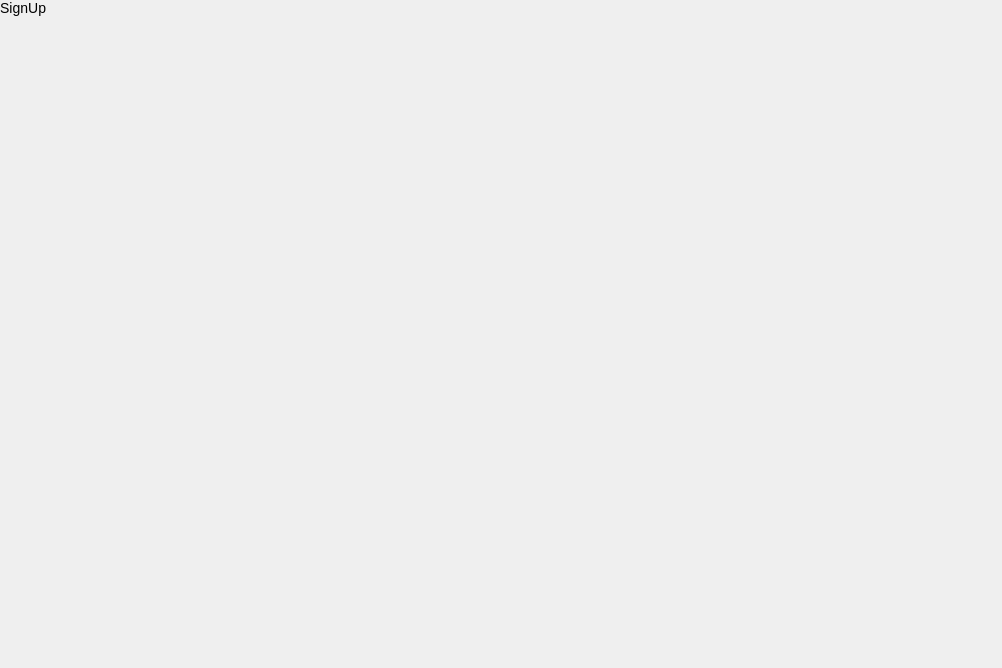
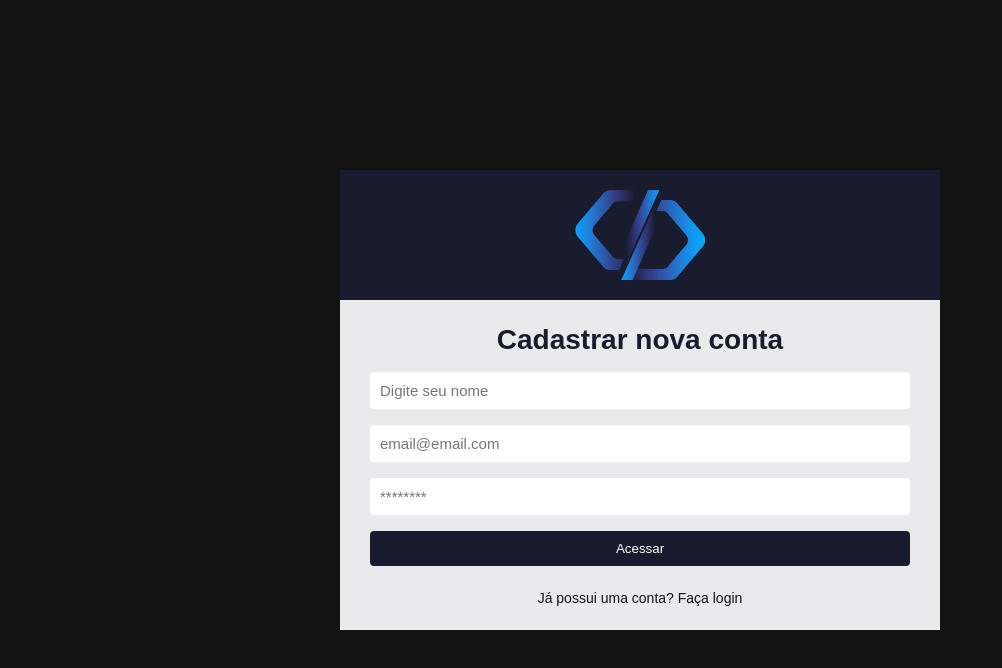
Before and after one commit to Ramonprog/chamados, a React (Vite) app: page /register in a window 1280 px wide. Shown: the top 668 px of the page, without its empty margins (0-1002 px from the left). Built offline with nearby package versions, Linux system fonts and the light colour scheme.

Commit message:
feat: página de cadastro criada e estilizada

```diff
--- a/src/pages/SignIn/index.tsx
+++ b/src/pages/SignIn/index.tsx
@@ -27,7 +27,7 @@ const SignIn = () => {
             }
           />
           <input
-            type="text"
+            type="password"
             placeholder="********"
             value={form.password}
             onChange={(event) =>
--- a/src/pages/SignUp/index.tsx
+++ b/src/pages/SignUp/index.tsx
@@ -1,5 +1,54 @@
+import { Container } from './styles';
+
+import Logo from '../../assets/Logo_menor.png';
+import { useState } from 'react';
+import { Link } from 'react-router-dom';
 const SignUp = () => {
-  return <div>SignUp</div>;
+  const [form, setForm] = useState({
+    email: '',
+    password: '',
+    name: '',
+  });
+
+  return (
+    <Container>
+      <div className="login">
+        <div className="login-area">
+          <img src={Logo} alt="logo do sistema de chamadas" />
+        </div>
+
+        <form>
+          <h1>Cadastrar nova conta</h1>
+          <input
+            type="text"
+            placeholder="Digite seu nome"
+            value={form.name}
+            onChange={(event) => setForm({ ...form, name: event.target.value })}
+          />
+          <input
+            type="text"
+            placeholder="email@email.com"
+            value={form.email}
+            onChange={(event) =>
+              setForm({ ...form, email: event.target.value })
+            }
+          />
+          <input
+            type="password"
+            placeholder="********"
+            value={form.password}
+            onChange={(event) =>
+              setForm({ ...form, password: event.target.value })
+            }
+          />
+
+          <button type="submit">Acessar</button>
+        </form>
+
+        <Link to={'/'}>Já possui uma conta? Faça login</Link>
+      </div>
+    </Container>
+  );
 };
 
 export default SignUp;
--- /dev/null
+++ b/src/pages/SignUp/styles.ts
@@ -0,0 +1,68 @@
+import styled from 'styled-components';
+
+export const Container = styled.div`
+  height: 100%;
+  display: flex;
+  justify-content: center;
+  align-items: center;
+  background-color: #121212;
+  padding: 0 12px;
+
+  & .login {
+    background-color: #eaeaec;
+    width: 600px;
+    display: flex;
+    justify-content: center;
+    align-items: center;
+    flex-direction: column;
+
+    & .login-area {
+      background-color: #181c2e;
+      width: 100%;
+      display: flex;
+      justify-content: center;
+      & img {
+        width: 170px;
+        height: 130px;
+        padding: 20px;
+      }
+    }
+
+    & form {
+      margin-top: 24px;
+      width: 90%;
+      display: flex;
+      flex-direction: column;
+
+      & h1 {
+        text-align: center;
+        margin-bottom: 16px;
+        color: #181c2e;
+      }
+
+      & input {
+        margin-bottom: 16px;
+        padding: 10px 10px;
+        border-radius: 4px;
+        border: none;
+        font-size: 15px;
+        background-color: #fff;
+        outline: none;
+      }
+
+      & button {
+        padding: 10px;
+        border: none;
+        border-radius: 4px;
+        background-color: #181c2e;
+        color: #fff;
+        font: 18px;
+      }
+    }
+
+    & a {
+      margin: 24px 0;
+      color: #121212;
+    }
+  }
+`;
```
